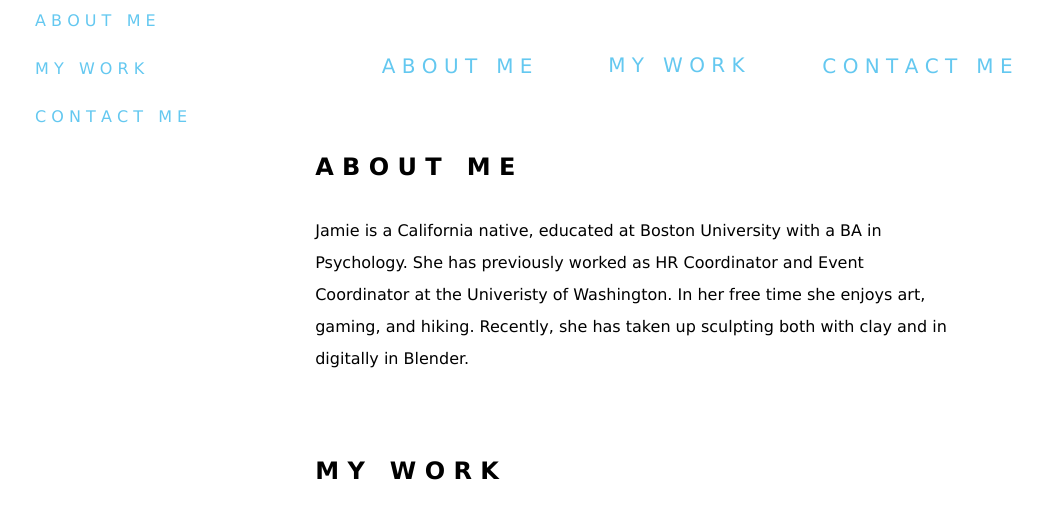
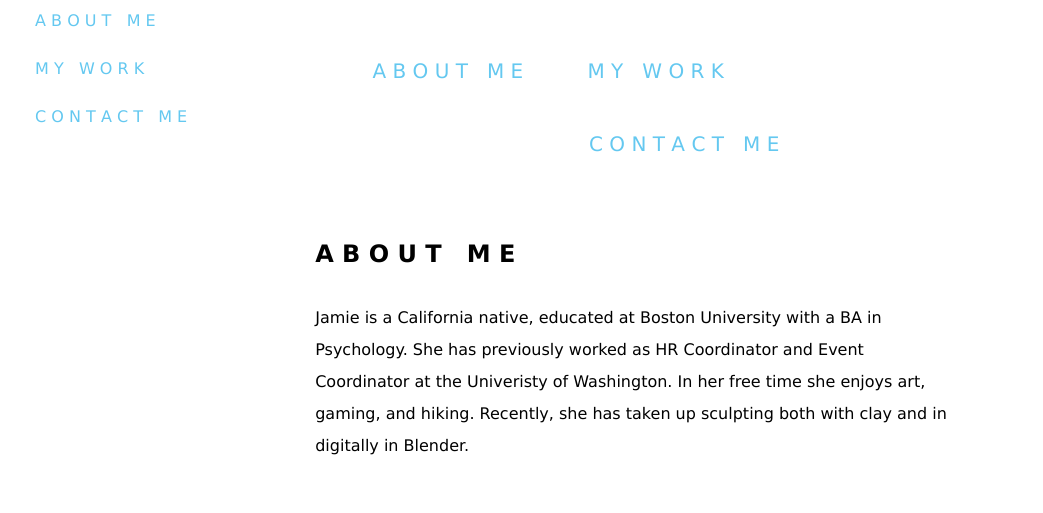
Before and after one commit to jamu-bu/portfolio, a plain HTML site: page index.html in a window 1280 px wide. Shown: the part 179-692 px from the top of the page, without its empty margins (36-1079 px from the left). Drawn offline with Linux system fonts and the light colour scheme.

Commit message:
updated css

```diff
--- a/assets/css/styles.css
+++ b/assets/css/styles.css
@@ -23,7 +23,8 @@ a {
 }
 
 nav {
-    width:auto;
+    width:85%;
+    display: inline-block;
 }
 
 .home {
@@ -43,7 +44,7 @@ nav {
 }
 
 .home li a{
-    display: block;
+    display: flex;
     padding: 1% 3%;
     text-align: center;
 }
@@ -165,7 +166,7 @@ button {
 a:hover {
     text-decoration: underline;
     color:gold;
-    font-size: larger;
+    font-size: 105%;
     transition-timing-function: ease-in;
 }
 
```
